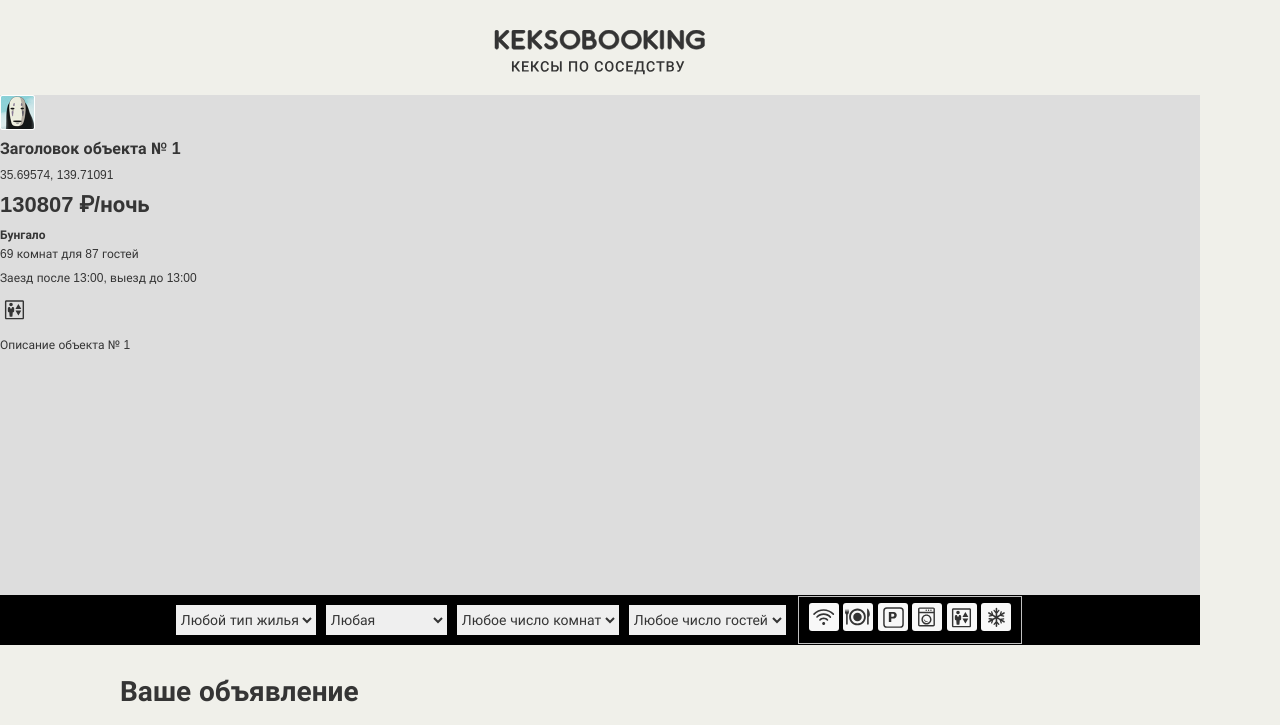
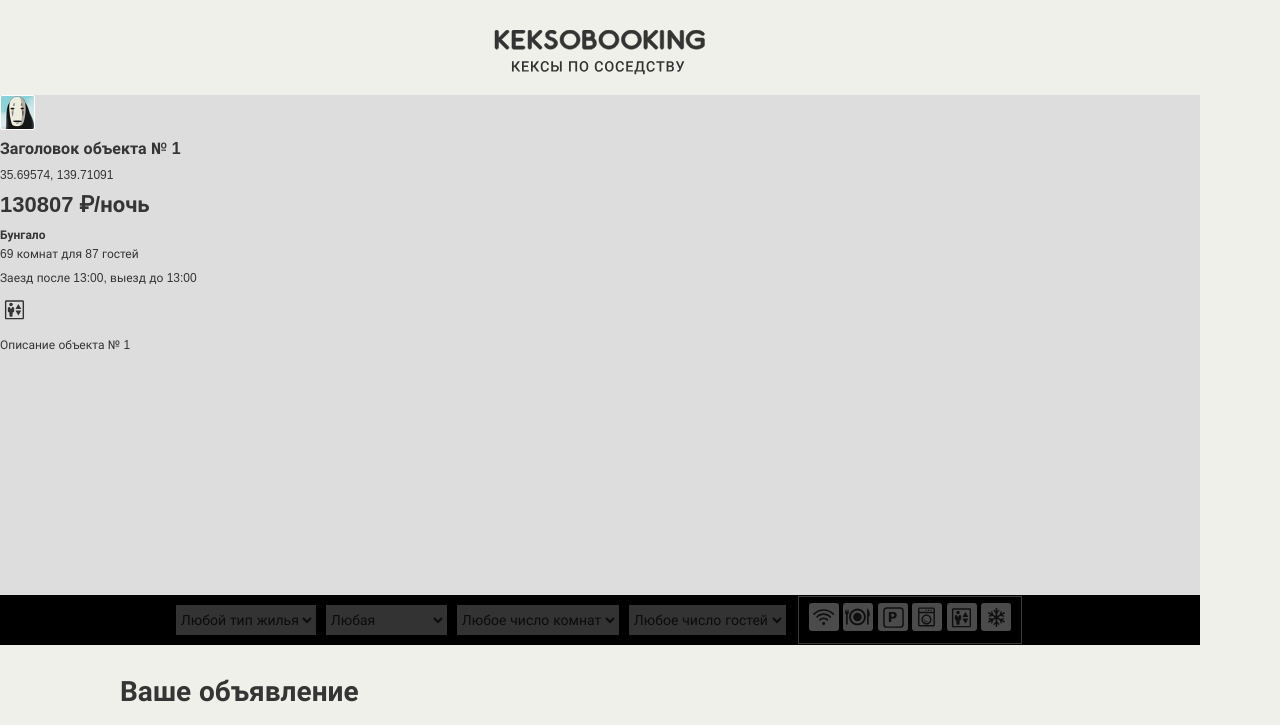
Before and after one commit to streetsummit/1251955-keksobooking-23, a website with bundled scripts: page index.html in a window 1280 px wide. Shown: the top 725 px of the page. Built offline with nearby package versions, Linux system fonts and the light colour scheme.

Commit message:
Добавляет функции перевода страницы в неактивное состояние

```diff
--- /dev/null
+++ b/js/filter.js
@@ -0,0 +1,9 @@
+const formFilterElement = document.querySelector('.map__filters');
+const fieldFilterElements = formFilterElement.children;
+
+const disableFilterForm = () => {
+  formFilterElement.classList.add('ad-form--disabled');
+  [...fieldFilterElements].forEach((element) => element.setAttribute('disabled', ''));
+};
+
+export {disableFilterForm};
--- a/js/form.js
+++ b/js/form.js
@@ -1,6 +1,7 @@
 import {typesDictionary} from './mocks/data.js';
 
 const adFormElement = document.querySelector('.ad-form');
+const adFieldsetElements = adFormElement.querySelectorAll('fieldset');
 const priceInput = adFormElement.querySelector('#price');
 const typeSelect = adFormElement.querySelector('#type');
 
@@ -8,6 +9,11 @@ const roomNumberSelect = adFormElement.querySelector('#room_number');
 
 const guestNumberSelect = adFormElement.querySelector('#capacity');
 const guestNumberOptions = guestNumberSelect.querySelectorAll('option');
+
+const disableAdForm = () => {
+  adFormElement.classList.add('ad-form--disabled');
+  adFieldsetElements.forEach((element) => element.setAttribute('disabled', ''));
+};
 
 const setMinPrice = () => {
   const minPriceValue = typesDictionary[typeSelect.value].price;
@@ -37,4 +43,4 @@ const setFormValidity = () => {
   });
 };
 
-export {setFormValidity};
+export {disableAdForm, setFormValidity};
--- a/js/main.js
+++ b/js/main.js
@@ -1,13 +1,16 @@
 import './mocks/data.js';
 import {createOfferList} from './mocks/data.js';
 import {createPopupsMarkup} from './card.js';
-import {setFormValidity} from './form.js';
-
+import {disableAdForm, setFormValidity} from './form.js';
+import {disableFilterForm} from './filter.js';
 
 const OFFERS_COUNT = 10;
 
 const offers = createOfferList(OFFERS_COUNT);
 
 const map = document.querySelector('#map-canvas');
+disableAdForm();
+disableFilterForm();
+
 map.appendChild(createPopupsMarkup(offers.slice(0, 1)));
 setFormValidity();
```
Also changed, not shown: index.html (+1 -1 lines).
